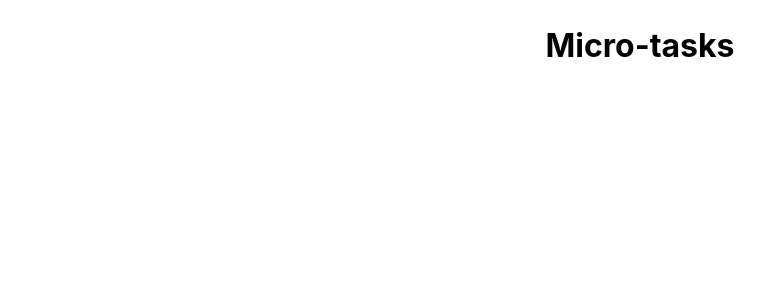
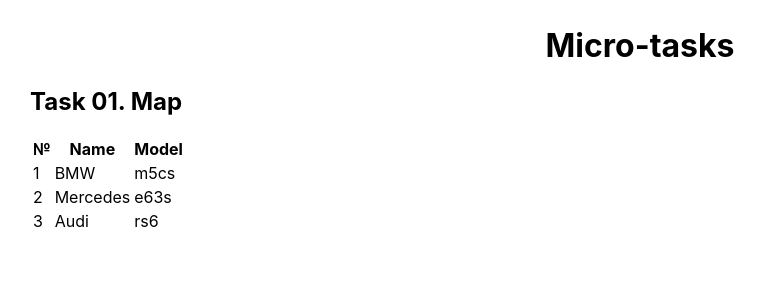
Before and after one commit to AlekseiBestuzhev/micro-tasks, a React (Create React App) app: page / in a window 1280 px wide. Shown: the top 300 px of the page, without its empty margins (0-767 px from the left). Built offline with nearby package versions, Linux system fonts and the light colour scheme.

Commit message:
upd: task_01 done

```diff
--- a/src/App.tsx
+++ b/src/App.tsx
@@ -1,10 +1,12 @@
 import React from 'react';
 import './App.css';
+import { TaskMap } from './tasks/task_01_map/TaskMap';
 
 function App() {
 	return (
 		<div>
 			<h1 className='page-title'>Micro-tasks</h1>
+			<TaskMap />
 		</div>
 	);
 }
--- /dev/null
+++ b/src/tasks/task_01_map/TaskMap.tsx
@@ -0,0 +1,36 @@
+import React from 'react';
+
+type CarsType = {
+	manufacturer: string,
+	model: string
+}
+
+export function TaskMap() {
+	const topCars: CarsType[] = [
+		{ manufacturer: 'BMW', model: 'm5cs' },
+		{ manufacturer: 'Mercedes', model: 'e63s' },
+		{ manufacturer: 'Audi', model: 'rs6' }
+	];
+	const taskItem: JSX.Element | JSX.Element[] = topCars.map((elem, index) => {
+		return (
+			<tr>
+				<td>{index + 1}</td>
+				<td>{elem.manufacturer}</td>
+				<td>{elem.model}</td>
+			</tr>
+		)
+	});
+	return (
+		<>
+			<h2>Task 01. Map</h2>
+			<table>
+				<tr>
+					<th>№</th>
+					<th>Name</th>
+					<th>Model</th>
+				</tr>
+				{taskItem}
+			</table>
+		</>
+	);
+}
```
